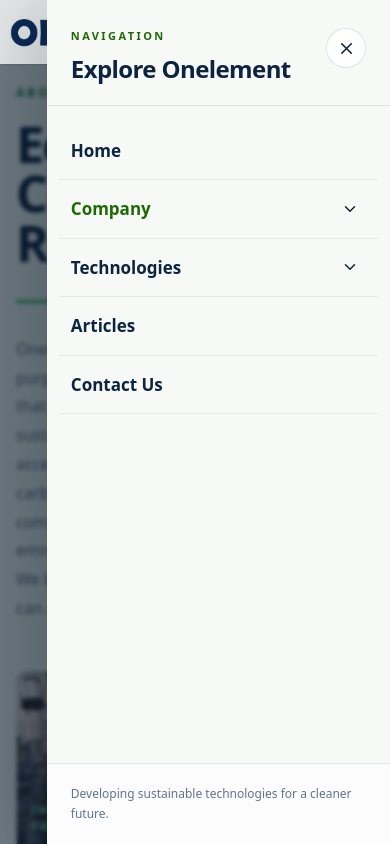
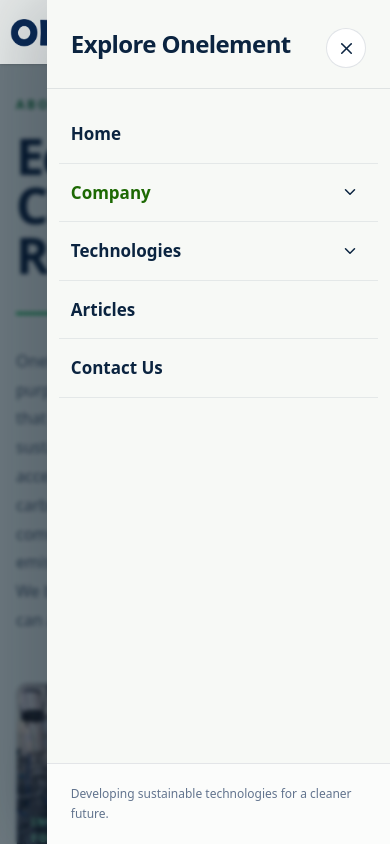
Before and after one commit to Onelement-Pvt-Ltd/Onelement_Web, a React (Vite) app in the folder client/: page /about in a window 390 px wide. Both pictures are taken after a click on the button "Open menu". Shown: the top 844 px of the page. Built offline with nearby package versions, Linux system fonts and the light colour scheme; a web font is replaced by a local one.

Commit message:
Refine mobile menu header and About Us hero spacing

```diff
--- a/client/src/features/about/ui/About.css
+++ b/client/src/features/about/ui/About.css
@@ -50,6 +50,7 @@
 .about-hero {
   border-bottom: 1px solid var(--about-line);
   padding-block: clamp(4rem, 8vw, 7rem);
+  padding-top: clamp(6.25rem, 9vw, 7rem);
 }
 
 .about-hero-grid {
@@ -160,7 +161,7 @@
 
 @media (max-width: 620px) {
   .about-shell { width: min(100% - 2rem, 1280px); }
-  .about-hero { padding-top: 5.25rem; }
+  .about-hero { padding-top: 6rem; }
   .about-title { font-size: clamp(2.55rem, 13vw, 4rem); }
   .about-bento { aspect-ratio: .92 / 1; }
   .belief-media { height: 16rem; }
--- a/client/src/shared/layout/navbar/MobileMenu.jsx
+++ b/client/src/shared/layout/navbar/MobileMenu.jsx
@@ -63,10 +63,7 @@
           >
             <div className="flex items-start justify-between gap-4 border-b border-[#0B2440]/10 px-6 pb-5 pt-7">
               <div>
-                <p className="text-[11px] font-bold uppercase tracking-[0.22em] text-[#1d6903]">
-                  Navigation
-                </p>
-                <p className="mt-2 text-2xl font-bold tracking-tight">Explore Onelement</p>
+                <p className="text-2xl font-bold tracking-tight">Explore Onelement</p>
               </div>
               <button
                 ref={closeButtonRef}
```
